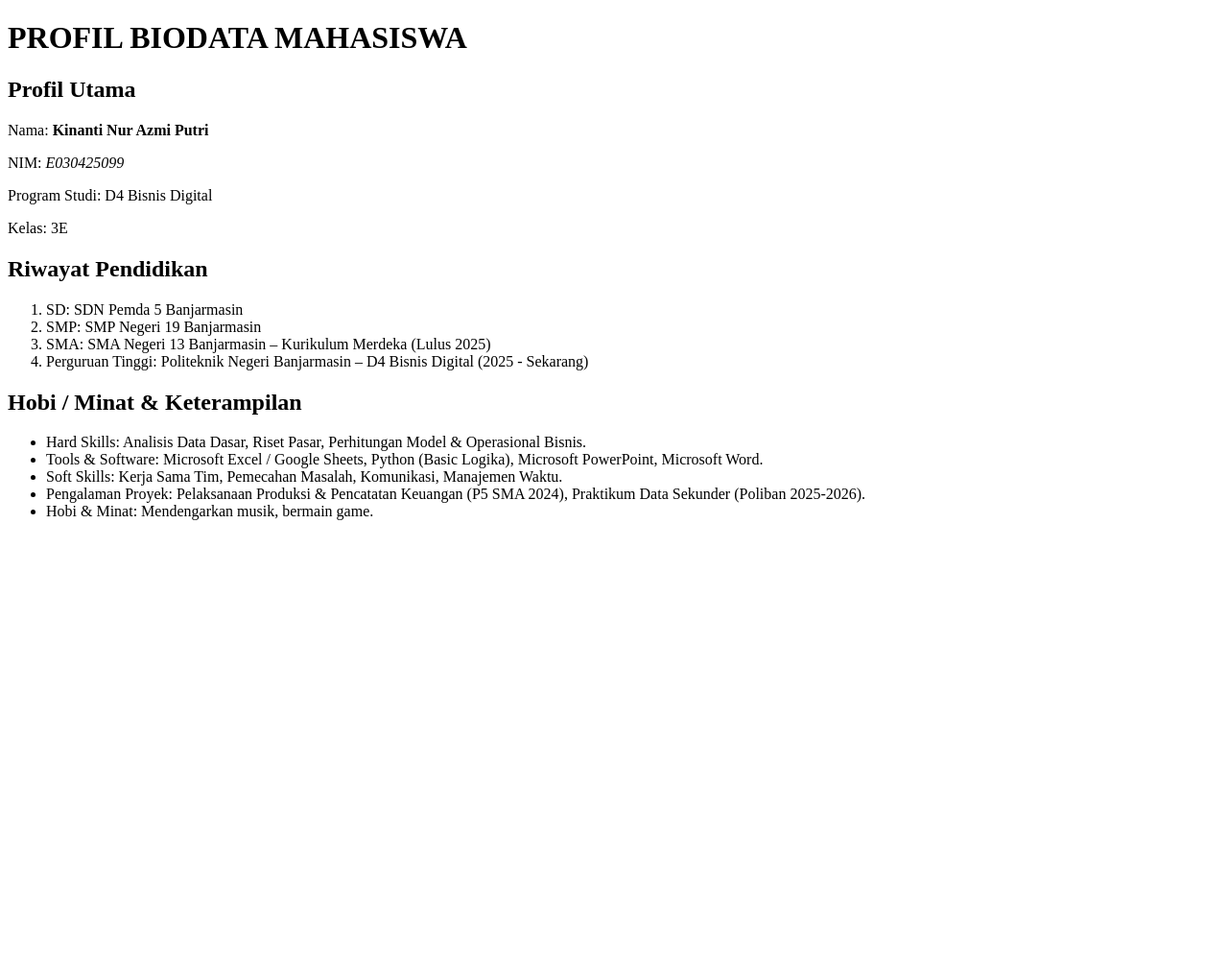
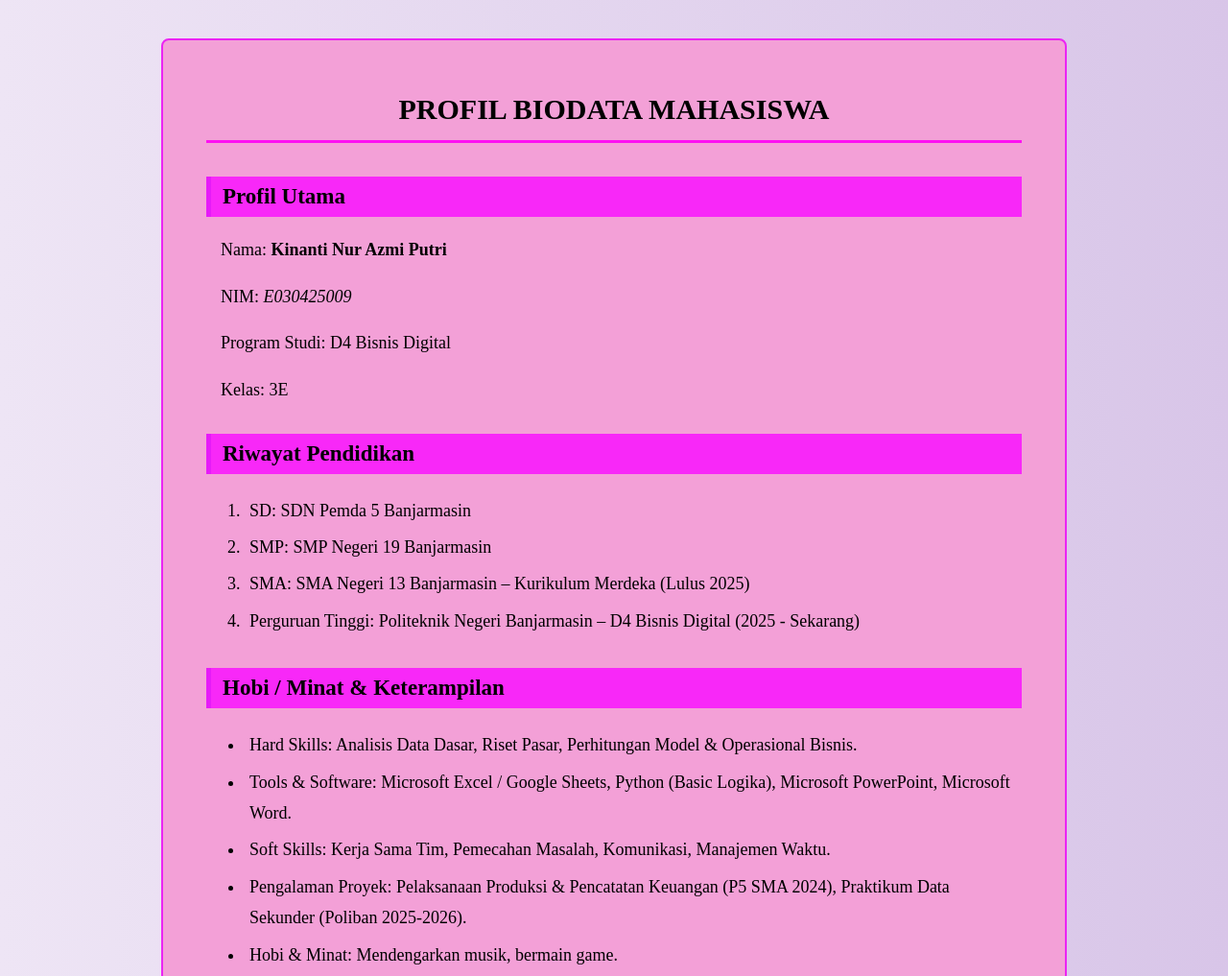
Before and after one commit to kinantinurazmiputri-28/pemrogramanweb, a plain HTML site: page biodata.html in a window 1280 px wide. Shown: the top 1017 px of the page at 96% size. Before the commit the page ends 800 px from the top, so only its background shows below. Drawn offline with Linux system fonts and the light colour scheme.

Commit message:
css biodata

```diff
--- a/biodata.html
+++ b/biodata.html
@@ -1,46 +1,101 @@
+
 <!DOCTYPE html>
 <html lang="id">
 <head>
     <meta charset="UTF-8">
     <meta name="viewport" content="width=device-width, initial-scale=1.0">
-    <title>Profil Biodata Mahasiswa - Kinanti Nur Azmi Putri</title>
+    <title>Profil Biodata Mahasiswa</title>
+
+    <style>
+        body {
+            font-family: "Times New Roman", Times, serif;
+            background: linear-gradient(to right, #eee5f5, #d8c5e8);
+            color: black;
+            margin: 0;
+            padding: 40px 20px;
+        }
+
+        .container {
+            max-width: 850px;
+            margin: auto;
+            padding: 35px 45px;
+            background-color: #f3a0d7;
+            border: 2px solid #ec24f3;
+            border-radius: 8px;
+        }
+
+        h1 {
+            text-align: center;
+            color: black;
+            font-size: 30px;
+            margin-bottom: 35px;
+            padding-bottom: 15px;
+            border-bottom: 3px solid #fd12f1;
+        }
+
+        h2 {
+            color: black;
+            font-size: 23px;
+            margin-top: 30px;
+            padding: 8px 12px;
+            background-color: #f828f8;
+            border-left: 5px solid #e61bf8;
+        }
+
+        p {
+            font-size: 18px;
+            line-height: 1.7;
+            margin-left: 15px;
+        }
+
+        ol, ul {
+            font-size: 18px;
+            line-height: 1.8;
+            padding-left: 40px;
+        }
+
+        li {
+            padding: 3px 5px;
+        }
+
+        li::marker {
+            color: black;
+        }
+    </style>
 </head>
+
 <body>
 
-    <!-- Judul Utama -->
-    <h1>PROFIL BIODATA MAHASISWA</h1>
+    <div class="container">
 
-    <!-- 1. Bagian Kontainer Profil Utama -->
-    <div>
+        <h1>PROFIL BIODATA MAHASISWA</h1>
+
         <h2>Profil Utama</h2>
-        <p><span>Nama:</span> <strong>Kinanti Nur Azmi Putri</strong></p>
-        <p><span>NIM:</span> <em>E030425099</em></p>
-        <p><span>Program Studi:</span> D4 Bisnis Digital</p>
-        <p><span>Kelas:</span> 3E</p>
-        <link rel="stylesheet" href="">
-    </div>
 
-    <!-- 2. Bagian Kontainer Riwayat Pendidikan -->
-    <div>
+        <p>Nama: <b>Kinanti Nur Azmi Putri</b></p>
+        <p>NIM: <i>E030425009</i></p>
+        <p>Program Studi: D4 Bisnis Digital</p>
+        <p>Kelas: 3E</p>
+
         <h2>Riwayat Pendidikan</h2>
+
         <ol>
-            <li><span>SD:</span> SDN Pemda 5 Banjarmasin</li>
-            <li><span>SMP:</span> SMP Negeri 19 Banjarmasin</li>
-            <li><span>SMA:</span> SMA Negeri 13 Banjarmasin – Kurikulum Merdeka (Lulus 2025)</li>
-            <li><span>Perguruan Tinggi:</span> Politeknik Negeri Banjarmasin – D4 Bisnis Digital (2025 - Sekarang)</li>
+            <li>SD: SDN Pemda 5 Banjarmasin</li>
+            <li>SMP: SMP Negeri 19 Banjarmasin</li>
+            <li>SMA: SMA Negeri 13 Banjarmasin – Kurikulum Merdeka (Lulus 2025)</li>
+            <li>Perguruan Tinggi: Politeknik Negeri Banjarmasin – D4 Bisnis Digital (2025 - Sekarang)</li>
         </ol>
-    </div>
 
-    <!-- 3. Bagian Kontainer Hobi/Minat dan Keterampilan CV -->
-    <div>
-        <h2>Hobi / Minat & Keterampilan</h2>
+        <h2>Hobi / Minat &amp; Keterampilan</h2>
+
         <ul>
-            <li><span>Hard Skills:</span> Analisis Data Dasar, Riset Pasar, Perhitungan Model & Operasional Bisnis.</li>
-            <li><span>Tools & Software:</span> Microsoft Excel / Google Sheets, Python (Basic Logika), Microsoft PowerPoint, Microsoft Word.</li>
-            <li><span>Soft Skills:</span> Kerja Sama Tim, Pemecahan Masalah, Komunikasi, Manajemen Waktu.</li>
-            <li><span>Pengalaman Proyek:</span> Pelaksanaan Produksi & Pencatatan Keuangan (P5 SMA 2024), Praktikum Data Sekunder (Poliban 2025-2026).</li>
-            <li><span>Hobi & Minat:</span> Mendengarkan musik, bermain game.</li>
+            <li>Hard Skills: Analisis Data Dasar, Riset Pasar, Perhitungan Model &amp; Operasional Bisnis.</li>
+            <li>Tools &amp; Software: Microsoft Excel / Google Sheets, Python (Basic Logika), Microsoft PowerPoint, Microsoft Word.</li>
+            <li>Soft Skills: Kerja Sama Tim, Pemecahan Masalah, Komunikasi, Manajemen Waktu.</li>
+            <li>Pengalaman Proyek: Pelaksanaan Produksi &amp; Pencatatan Keuangan (P5 SMA 2024), Praktikum Data Sekunder (Poliban 2025-2026).</li>
+            <li>Hobi &amp; Minat: Mendengarkan musik, bermain game.</li>
         </ul>
+
     </div>
 
 </body>
--- /dev/null
+++ b/color.css
@@ -0,0 +1,14 @@
+header {
+    background-color: purple;
+    color: black;
+    padding: 25px 0;
+    text-align: center;
+    box-shadow: 0 2px 8px rgba(0, 0, 0, 1);
+}
+
+body {
+    font-family: 'Times New Roman', Times, serif;
+    line-height: 1.6;
+    color: black;
+    background-color: blueviolet;
+}
```
